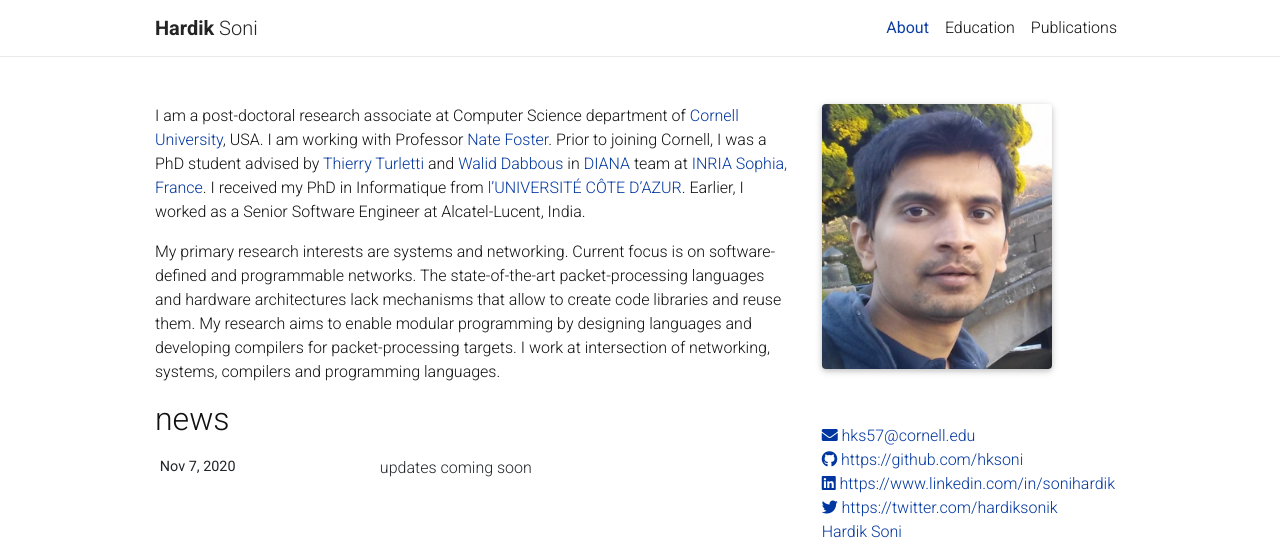
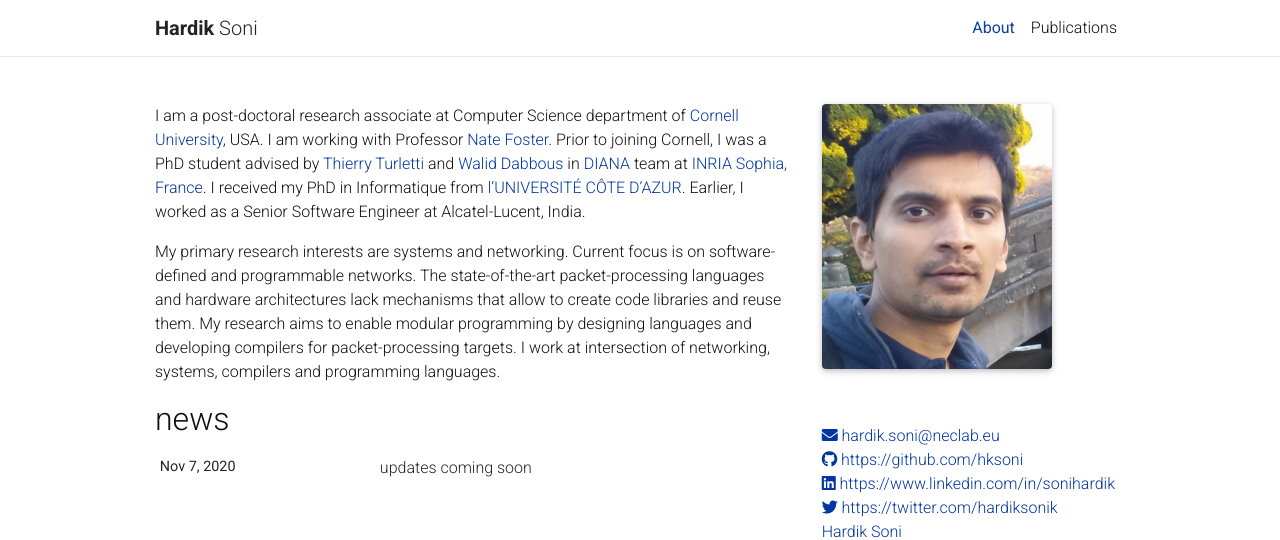
Before and after one commit to hksoni/hksoni.github.io, a Jekyll site: the page built from _pages/about.md, in a window 1280 px wide. Shown: the top 540 px of the page. Built offline with Jekyll 4.4.1, drawn with Linux system fonts in a browser that asks for light colours; nearby versions of some CDN libraries; a style sheet for code colours, icons or effects is not loaded.

Commit message:
clean up

```diff
--- a/_config.yml
+++ b/_config.yml
@@ -3,7 +3,7 @@
 # -----------------------------------------------------------------------------
 
 title: Hardik Soni
-email: hks57@cornell.edu
+email: hardik.soni@neclab.eu
 description: > # this means to ignore newlines until "url:"
 
 url:  # the base hostname & protocol for your site
```
Also changed, not shown: _pages/education.md (+1 -1 lines).
